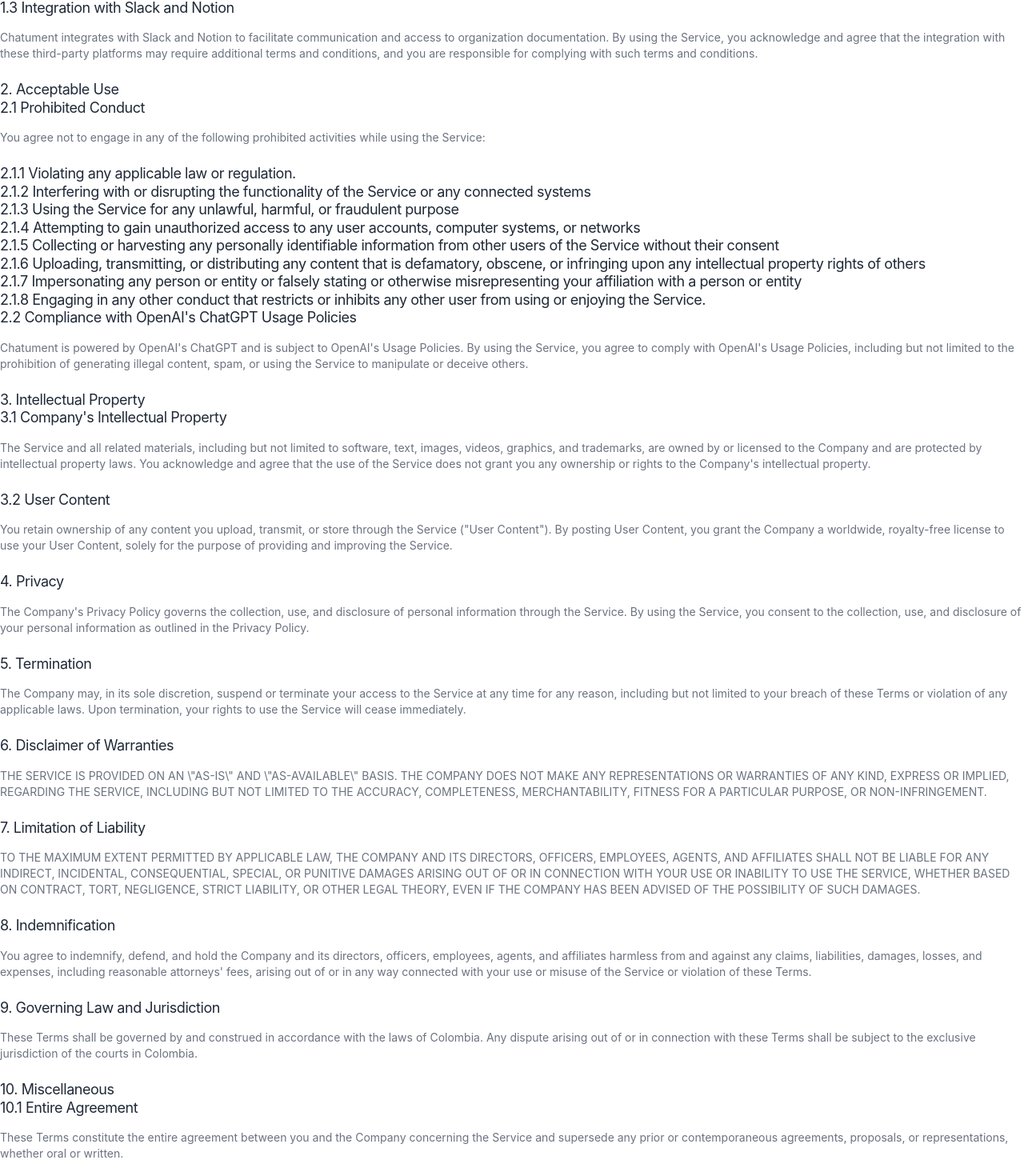
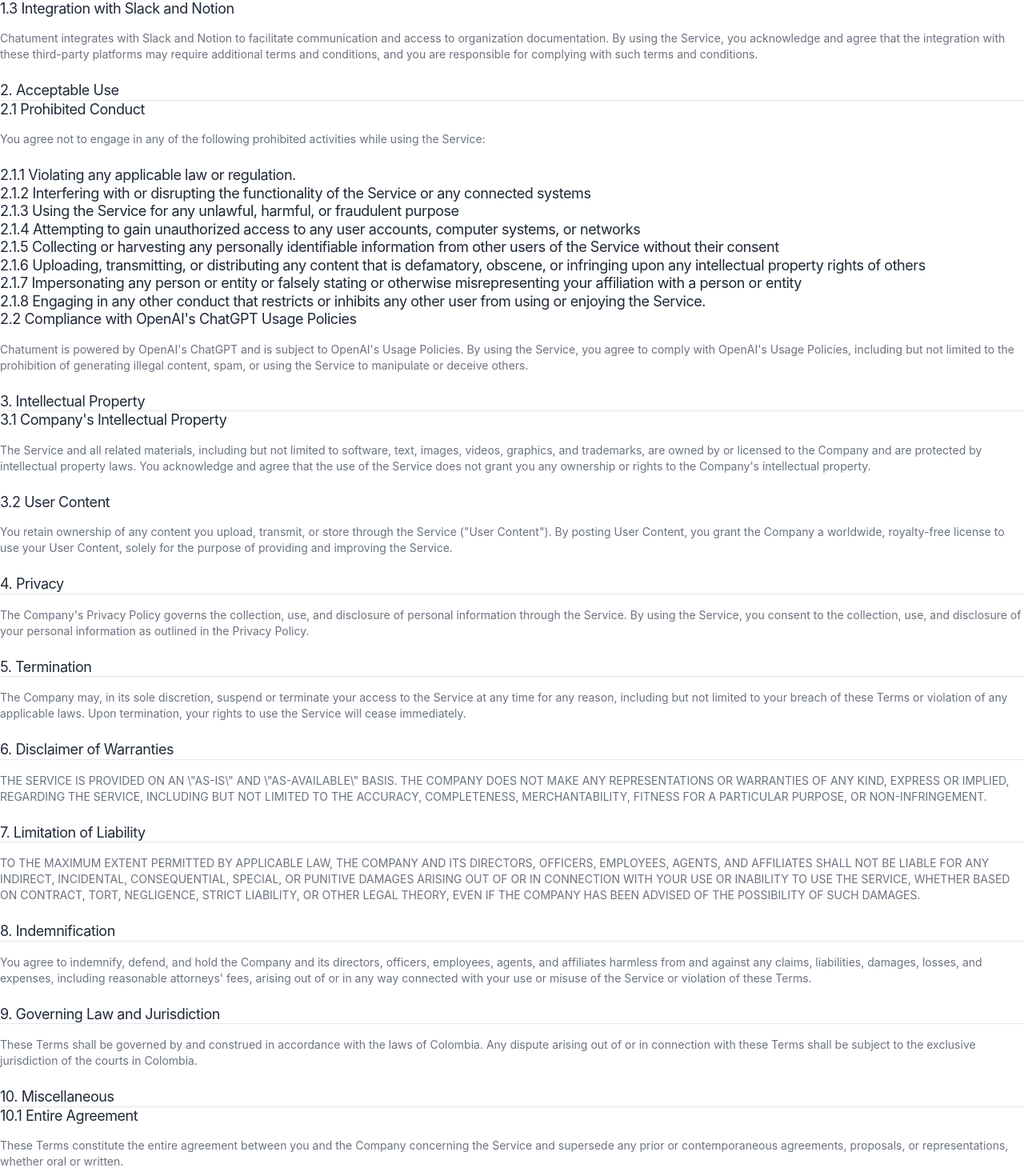
Before and after one commit to chatument/landing, a Next.js app: page /terms-of-service in a window 1280 px wide. Shown: the part 535-2005 px from the top of the page at 80% size. Built offline with nearby package versions, Linux system fonts and the light colour scheme.

Commit message:
Add dividers

```diff
--- a/components/terms.js
+++ b/components/terms.js
@@ -18,6 +18,8 @@
       <h3 className="leading-snug text-lg tracking-tight text-gray-800 lg:leading-tight lg:text-lg dark:text-white">
         1. Use of the Service
       </h3>
+
+      <hr />
 
       <h4 className="leading-snug text-lg tracking-tight text-gray-800 lg:leading-tight lg:text-lg dark:text-white">
         1.1 Eligibility
@@ -50,6 +52,8 @@
       <h3 className="leading-snug text-lg tracking-tight text-gray-800 lg:leading-tight lg:text-lg dark:text-white">
         2. Acceptable Use
       </h3>
+
+      <hr />
 
       <h4 className="leading-snug text-lg tracking-tight text-gray-800 lg:leading-tight lg:text-lg dark:text-white">
         2.1 Prohibited Conduct
@@ -97,6 +101,8 @@
         3. Intellectual Property
       </h3>
 
+      <hr />
+
       <h4 className="leading-snug text-lg tracking-tight text-gray-800 lg:leading-tight lg:text-lg dark:text-white">
         3.1 Company's Intellectual Property
       </h4>
@@ -121,6 +127,8 @@
         4. Privacy
       </h3>
 
+      <hr />
+
       <p className="pb-6 text-left py-4 text-sm leading-normal text-gray-500 lg:text-sm xl:text-sm dark:text-gray-300">
         The Company's Privacy Policy governs the collection, use, and disclosure of personal information through the Service.
         By using the Service, you consent to the collection, use, and disclosure of your personal information as outlined in the Privacy Policy.
@@ -129,6 +137,8 @@
       <h3 className="leading-snug text-lg tracking-tight text-gray-800 lg:leading-tight lg:text-lg dark:text-white">
         5. Termination
       </h3>
+
+      <hr />
 
       <p className="pb-6 text-left py-4 text-sm leading-normal text-gray-500 lg:text-sm xl:text-sm dark:text-gray-300">
         The Company may, in its sole discretion, suspend or terminate your access to the Service at any time for any reason,
@@ -140,6 +150,8 @@
         6. Disclaimer of Warranties
       </h3>
 
+      <hr />
+
       <p className="pb-6 text-left py-4 text-sm leading-normal text-gray-500 lg:text-sm xl:text-sm dark:text-gray-300">
         THE SERVICE IS PROVIDED ON AN \"AS-IS\" AND \"AS-AVAILABLE\" BASIS. THE COMPANY DOES NOT MAKE ANY REPRESENTATIONS
         OR WARRANTIES OF ANY KIND, EXPRESS OR IMPLIED, REGARDING THE SERVICE, INCLUDING BUT NOT LIMITED TO THE ACCURACY,
@@ -149,6 +161,8 @@
       <h3 className="leading-snug text-lg tracking-tight text-gray-800 lg:leading-tight lg:text-lg dark:text-white">
         7. Limitation of Liability
       </h3>
+
+      <hr />
 
       <p className="pb-6 text-left py-4 text-sm leading-normal text-gray-500 lg:text-sm xl:text-sm dark:text-gray-300">
         TO THE MAXIMUM EXTENT PERMITTED BY APPLICABLE LAW, THE COMPANY AND ITS DIRECTORS, OFFICERS, EMPLOYEES, AGENTS,
@@ -161,6 +175,8 @@
         8. Indemnification
       </h3>
 
+      <hr />
+
       <p className="pb-6 text-left py-4 text-sm leading-normal text-gray-500 lg:text-sm xl:text-sm dark:text-gray-300">
         You agree to indemnify, defend, and hold the Company and its directors, officers, employees, agents, and affiliates
         harmless from and against any claims, liabilities, damages, losses, and expenses, including reasonable attorneys' fees,
@@ -171,6 +187,8 @@
         9. Governing Law and Jurisdiction
       </h3>
 
+      <hr />
+
       <p className="pb-6 text-left py-4 text-sm leading-normal text-gray-500 lg:text-sm xl:text-sm dark:text-gray-300">
         These Terms shall be governed by and construed in accordance with the laws of Colombia. Any dispute arising
         out of or in connection with these Terms shall be subject to the exclusive jurisdiction of the courts in Colombia.
@@ -179,6 +197,8 @@
       <h3 className="leading-snug text-lg tracking-tight text-gray-800 lg:leading-tight lg:text-lg dark:text-white">
         10. Miscellaneous
       </h3>
+
+      <hr />
 
       <h4 className="leading-snug text-lg tracking-tight text-gray-800 lg:leading-tight lg:text-lg dark:text-white">
         10.1 Entire Agreement
```
